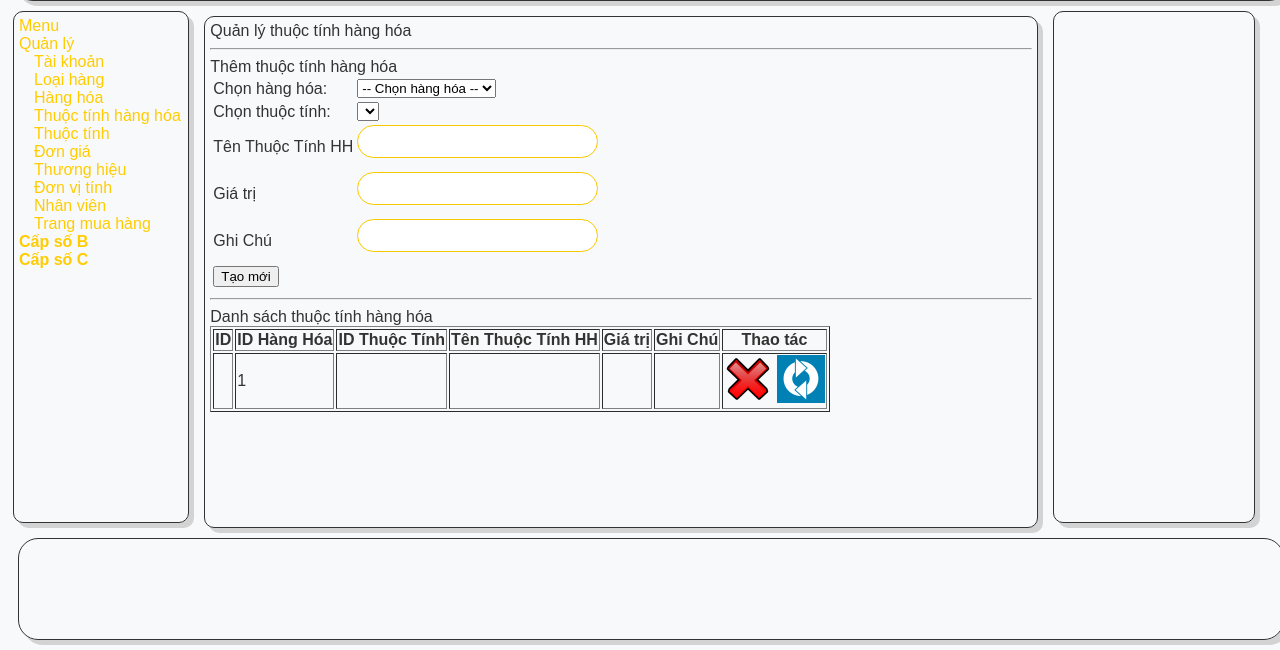
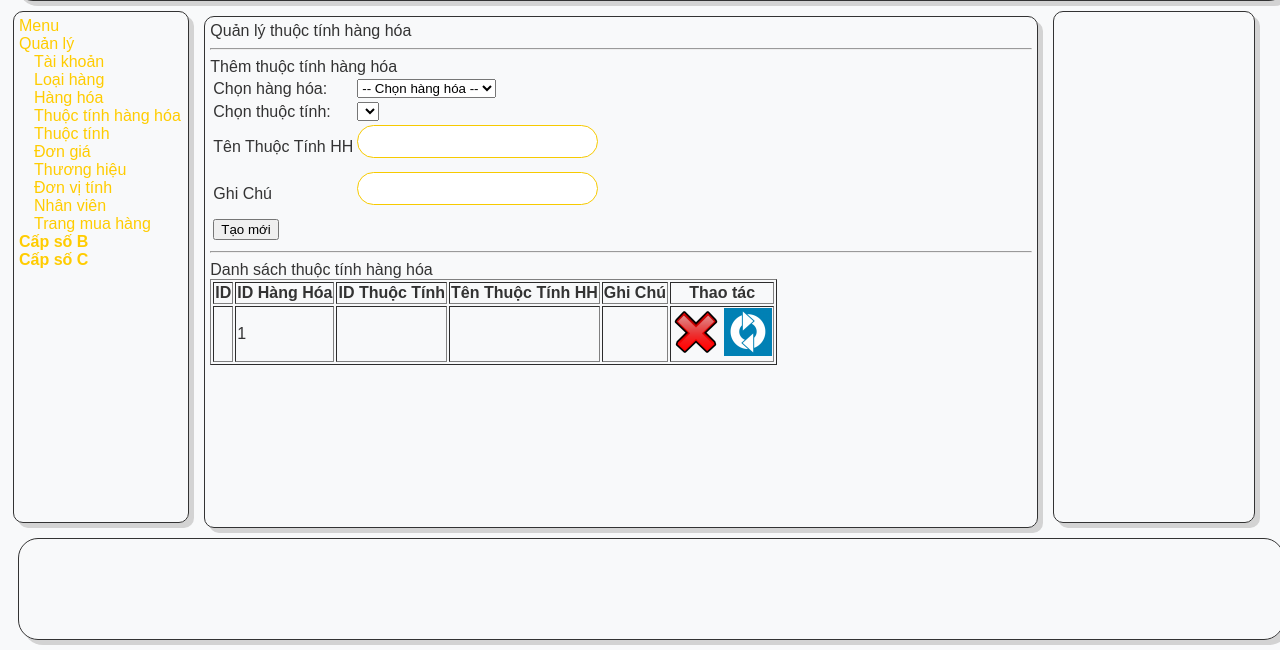
Before and after one commit to lequocanh-01/nienluan, a PHP site: page /administrator/index.php?req=thuoctinhhhview in a window 1280 px wide. Shown: the part 169-819 px from the top of the page. Run offline with PHP 8.4, Linux system fonts and the light colour scheme; the visitor is signed in with stand-in values (Sample User, id 1); tables that the repository leaves empty or names only in its code hold one stand-in row (values such as "Sample post"); data that the repository does not hold is empty.

Commit message:
van dang them thuoc tinh va them ... cho ten thuoctinhhh

```diff
--- a/lequocanh/administrator/elements_LQA/mod/thuoctinhhhCls.php
+++ b/lequocanh/administrator/elements_LQA/mod/thuoctinhhhCls.php
@@ -28,10 +28,10 @@ class ThuocTinhHH extends Database
     }
 
     // Thêm thuộc tính mới
-    public function thuoctinhhhAdd($idhanghoa, $idThuocTinh, $tenThuocTinhHH, $giaTri, $ghiChu)
+    public function thuoctinhhhAdd($idhanghoa, $idThuocTinh, $tenThuocTinhHH,  $ghiChu)
     {
-        $sql = "INSERT INTO thuoctinhhh (idhanghoa, idThuocTinh, tenThuocTinhHH, giaTri, ghiChu) VALUES (?, ?, ?, ?, ?)";
-        $data = array($idhanghoa, $idThuocTinh, $tenThuocTinhHH, $giaTri, $ghiChu);
+        $sql = "INSERT INTO thuoctinhhh (idhanghoa, idThuocTinh, tenThuocTinhHH,  ghiChu) VALUES (?, ?, ?, ?)";
+        $data = array($idhanghoa, $idThuocTinh, $tenThuocTinhHH,  $ghiChu);
 
         $add = $this->connect->prepare($sql);
 
@@ -60,12 +60,12 @@ class ThuocTinhHH extends Database
     }
 
     // Cập nhật thông tin thuộc tính
-    public function thuoctinhhhUpdate( $tenThuocTinhHH, $giaTri, $ghiChu, $idThuocTinhHH)
+    public function thuoctinhhhUpdate( $tenThuocTinhHH,  $ghiChu, $idThuocTinhHH)
     {
         $sql = "UPDATE thuoctinhhh
-                SET  tenThuocTinhHH = ?, giaTri = ?, ghiChu = ?
+                SET  tenThuocTinhHH = ?,  ghiChu = ?
                 WHERE idThuocTinhHH = ?";
-        $data = array( $tenThuocTinhHH, $giaTri, $ghiChu, $idThuocTinhHH);
+        $data = array( $tenThuocTinhHH,  $ghiChu, $idThuocTinhHH);
 
         $update = $this->connect->prepare($sql);
 
--- a/lequocanh/administrator/elements_LQA/mthuoctinhhh/thuoctinhhhUpdate.php
+++ b/lequocanh/administrator/elements_LQA/mthuoctinhhh/thuoctinhhhUpdate.php
@@ -22,10 +22,6 @@ if (!$getLhUpdate) {
             <td><input type="text" name="tenThuocTinhHH" value="<?php echo htmlspecialchars($getLhUpdate->tenThuocTinhHH); ?>" /></td>
         </tr>
         <tr>
-            <td>Giá Trị</td>
-            <td><input type="text" name="giaTri" value="<?php echo htmlspecialchars($getLhUpdate->giaTri); ?>" /></td>
-        </tr>
-        <tr>
             <td>Ghi Chú</td>
             <td><input type="text" name="ghiChu" value="<?php echo htmlspecialchars($getLhUpdate->ghiChu); ?>" /></td>
         </tr>
--- a/lequocanh/administrator/elements_LQA/mthuoctinhhh/thuoctinhhhView.php
+++ b/lequocanh/administrator/elements_LQA/mthuoctinhhh/thuoctinhhhView.php
@@ -56,10 +56,6 @@ $list_lh_thuoctinhhh = $thuocTinhHHObj->thuoctinhhhGetAll();
                 <td><input type="text" name="tenThuocTinhHH" required /></td>
             </tr>
             <tr>
-                <td>Giá trị</td>
-                <td><input type="text" name="giaTri" required /></td>
-            </tr>
-            <tr>
                 <td>Ghi Chú</td>
                 <td><input type="text" name="ghiChu" /></td>
             </tr>
@@ -79,7 +75,6 @@ $list_lh_thuoctinhhh = $thuocTinhHHObj->thuoctinhhhGetAll();
             <th>ID Hàng Hóa</th>
             <th>ID Thuộc Tính</th>
             <th>Tên Thuộc Tính HH</th>
-            <th>Giá trị</th>
             <th>Ghi Chú</th>
             <th>Thao tác</th>
         </tr>
@@ -91,8 +86,7 @@ $list_lh_thuoctinhhh = $thuocTinhHHObj->thuoctinhhhGetAll();
                     <td><?php echo htmlspecialchars($u->idThuocTinhHH); ?></td>
                     <td><?php echo htmlspecialchars($u->idhanghoa); ?></td>
                     <td><?php echo htmlspecialchars($u->idThuocTinh); ?></td>
-                    <td><?php echo htmlspecialchars($u->tenThuocTinhHH); ?></td>
-                    <td><?php echo htmlspecialchars($u->giaTri); ?></td>
+                    <td class="tenthuoctinhhh"><?php echo htmlspecialchars($u->tenThuocTinhHH); ?></td>
                     <td><?php echo htmlspecialchars($u->ghiChu); ?></td>
                     <td>
                         <a href="./elements_LQA/mthuoctinhhh/thuoctinhhhAct.php?reqact=deletethuoctinhhh&idThuocTinhHH=<?php echo htmlspecialchars($u->idThuocTinhHH); ?>" onclick="return confirm('Bạn có chắc muốn xóa không?');">
--- a/lequocanh/administrator/js_LQA/jscript.js
+++ b/lequocanh/administrator/js_LQA/jscript.js
@@ -211,4 +211,6 @@ $(document).ready(function () {
     e.preventDefault();
     $("#w_update_tthh").hide();
   });
+  //
+
 });
--- a/lequocanh/administrator/stylecss_LQA/mycss.css
+++ b/lequocanh/administrator/stylecss_LQA/mycss.css
@@ -321,3 +321,11 @@ button:hover {
 .left-menu a:hover {
     color: #ff9900; /* Màu khi di chuột qua */
 }
+
+/* CSS cho tên thuộc tính hàng hóa */
+.tenthuoctinhhh {
+  white-space: nowrap;     /* Không cho xuống dòng */
+  overflow: hidden;        /* Ẩn phần nội dung tràn */
+  text-overflow: ellipsis; /* Hiển thị dấu ... khi nội dung quá dài */
+  max-width: 550px;        /* Đặt độ rộng tối đa cho cột */
+}
```
Also changed, not shown: lequocanh/administrator/elements_LQA/mthuoctinhhh/thuoctinhhhAct.php (+3 -5 lines).
